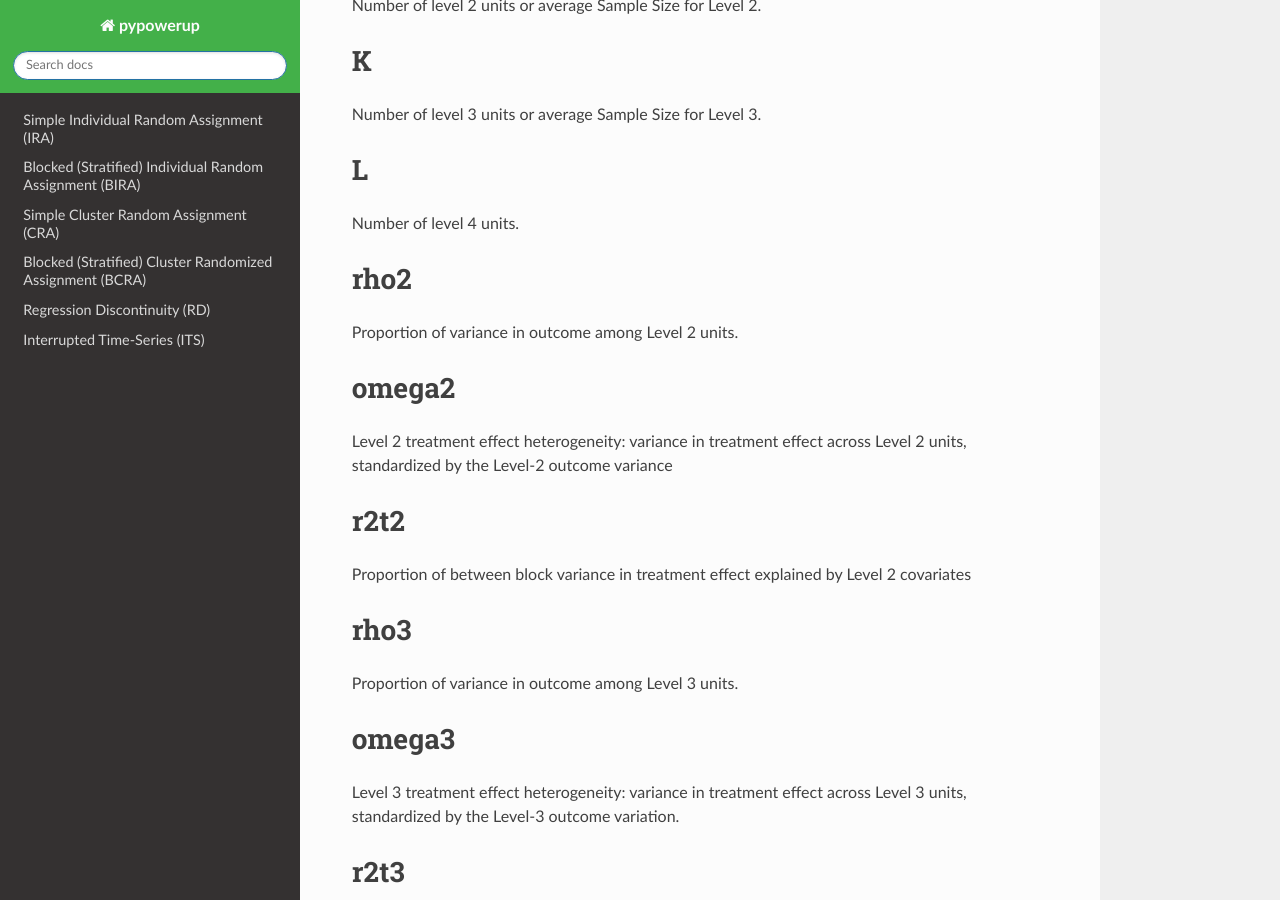
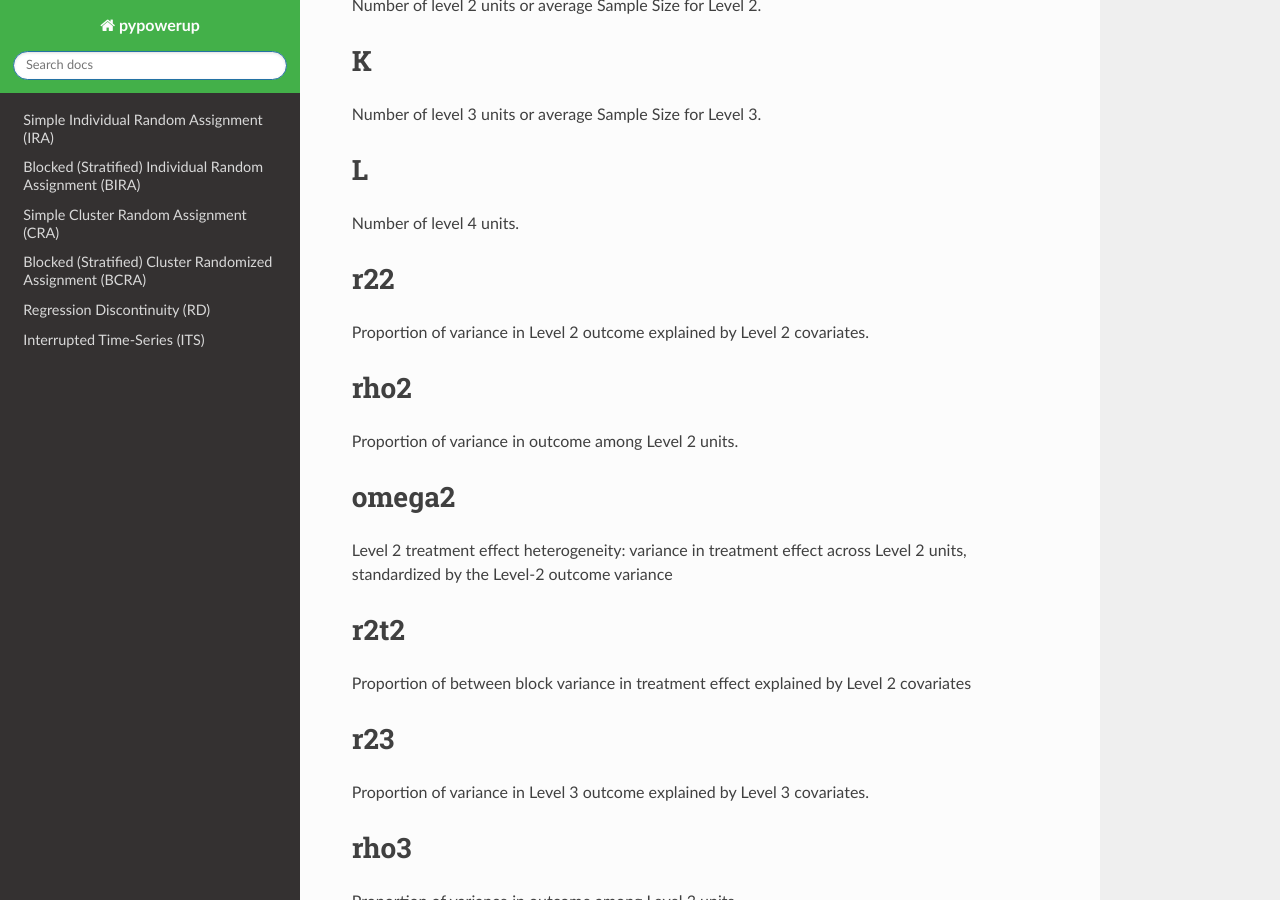
Before and after one commit to sophiamyang/pypowerup, a Sphinx documentation site: the page built from docs/source/parameters.rst, in a window 1280 px wide and 900 px high, scrolled down 1199 px. Built offline with Sphinx 7.4.7 and the Read the Docs theme 2.0.0, drawn with Linux system fonts in a browser that asks for light colours.

Commit message:
added parameter table for CRA

```diff
--- a/docs/source/parameters.rst
+++ b/docs/source/parameters.rst
@@ -70,6 +70,12 @@ L
 --------------------------
 Number of level 4 units.
 
+.. _r22:
+
+r22
+--------------------------
+Proportion of variance in Level 2 outcome explained by Level 2 covariates.
+
 .. _rho2:
 
 rho2
@@ -87,6 +93,12 @@ Level 2 treatment effect heterogeneity:  variance in treatment effect across Lev
 r2t2
 --------------------------
 Proportion of between block variance in treatment effect explained by Level 2 covariates
+
+.. _r23:
+
+r23
+--------------------------
+Proportion of variance in Level 3 outcome explained by Level 3 covariates.
 
 .. _rho3:
 rho3
```
Also changed, not shown: docs/source/BIRA.ipynb, docs/source/CRA.ipynb.
